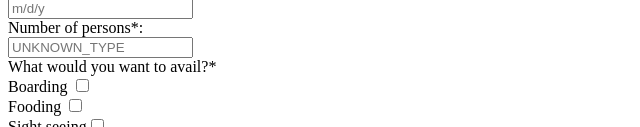
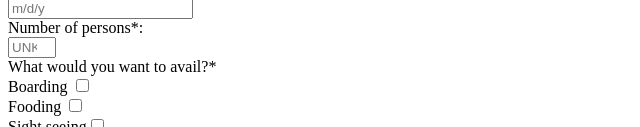
Before and after one commit to SofiaLRMS/formulario, a plain HTML site: page index.html in a window 1280 px wide. Shown: the part 256-383 px from the top of the page, without its empty margins (0-640 px from the left). Drawn offline with Linux system fonts and the light colour scheme.

Commit message:
Update index.html

```diff
--- a/index.html
+++ b/index.html
@@ -9,9 +9,7 @@
 
 </head>
 
-
 <body>
-
 
     <h1> Travel reservation form </h1>
     <h3> * denotes mandotory </h3>
@@ -37,7 +35,7 @@
     <input type="text" placeholder="m/d/y" pattern="[0-9]{8}" required/><br>
 
     <label> Number of persons*: </label> <br>
-    <input type="text" placeholder="UNKNOWN_TYPE" pattern="[1-9]{1}" required/><br>
+    <input type="number" placeholder="UNKNOWN_TYPE" min="1" max="9" required/><br>
 
     <label> What would you want to avail?* </label> <br>
     Boarding <input type="checkbox" name="avail"/><br>
@@ -55,7 +53,6 @@
 
     </form>
 
-
 </body>
 
 
```
